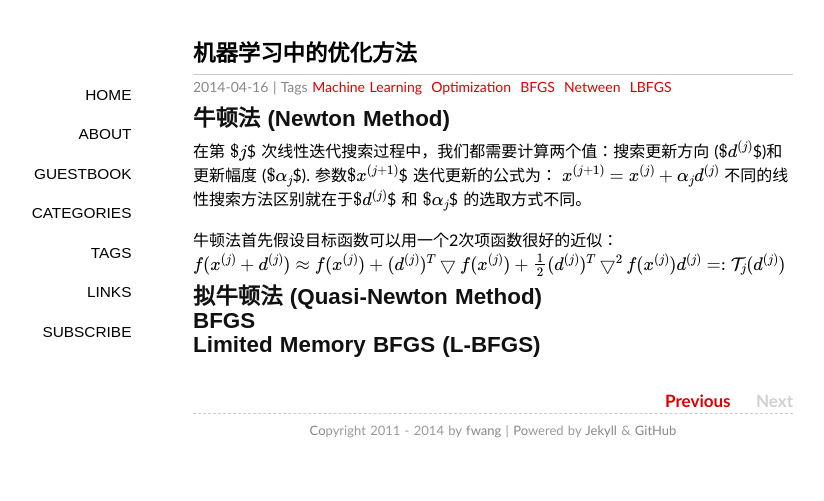
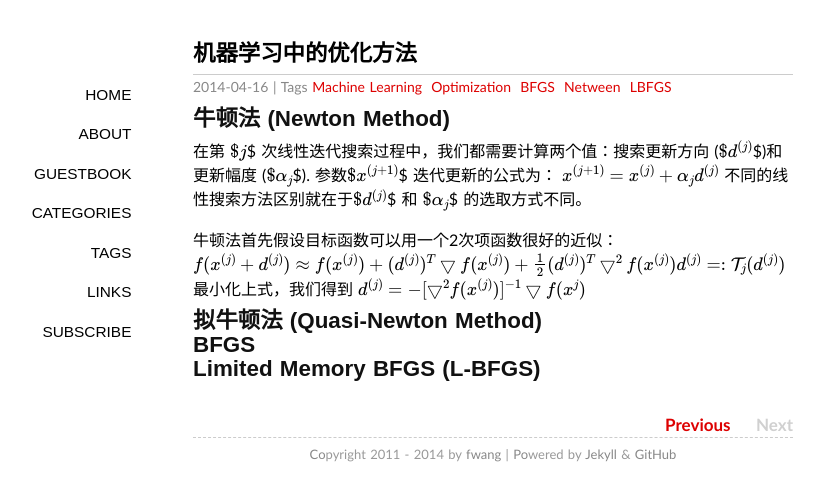
Before and after one commit to hezila/hezila.github.io, a Jekyll site: the page built from _posts/2014-04-16-opt-methods.md, in a window 1280 px wide. Shown: the top 501 px of the page, without its empty margins (147-971 px from the left). Built offline with Jekyll 4.4.1, drawn with Linux system fonts in a browser that asks for light colours; some web fonts are replaced; Markdown is read by kramdown in place of the engine named in the settings; formulas are drawn with MathJax 3; comment, search, counter and statistics services are not loaded.

Commit message:
update optimization methods

```diff
--- a/_posts/2014-04-16-opt-methods.md
+++ b/_posts/2014-04-16-opt-methods.md
@@ -18,8 +18,11 @@ $$
 
 牛顿法首先假设目标函数可以用一个2次项函数很好的近似：
 $$
-f(x^{(j)} + d^{(j)}) \approx f(x^{(j)}) + (d^{(j)})^T \bigtriangledown f(x^{(j)}) +
-\frac{1}{2} (d^{(j)})^T \bigtriangledown^2 f(x^{(j)})d^{(j)} =: \mathcal{T}_j(d^{(j)})
+f(x^{(j)} + d^{(j)}) \approx f(x^{(j)}) + (d^{(j)})^T \bigtriangledown f(x^{(j)}) + \frac{1}{2} (d^{(j)})^T \bigtriangledown^2 f(x^{(j)})d^{(j)} =: \mathcal{T}_j(d^{(j)})
+$$
+最小化上式，我们得到
+$$
+d^{(j)} = -[ \bigtriangledown^2 f(x^{(j)}) ]^{-1} \bigtriangledown f(x^{j})
 $$
 
 
```
